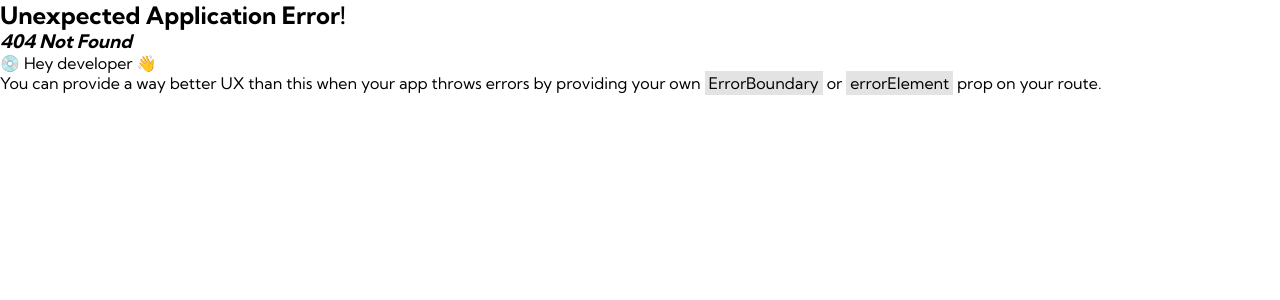
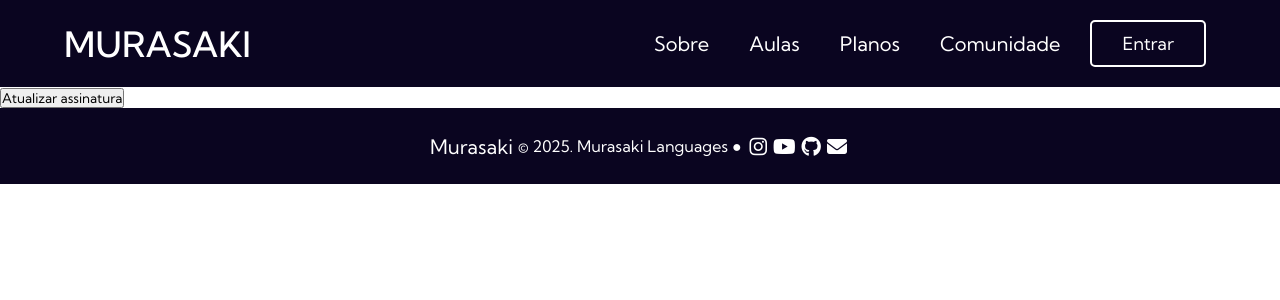
Before and after one commit to luisgomes2002/Murasaki-Languages, a React (Vite) app: page /user-page in a window 1280 px wide. Before the commit this address had no page. Shown: the top 300 px of the page. Built offline with nearby package versions, Linux system fonts and the light colour scheme.

Commit message:
feat: user page

```diff
--- /dev/null
+++ b/src/pages/user/user-page.tsx
@@ -0,0 +1,34 @@
+import { useContext } from "react";
+import Footer from "../../components/footer/footer";
+import PurpleHeader from "../../components/purple-header/purple-header";
+import { UserContext } from "../../context/user-context";
+import "./user-page.scss";
+
+const UserPage = () => {
+  const userContext = useContext(UserContext);
+
+  let link = "https://billing.stripe.com/p/login/test_14A5kwgxi8EaasegxYefC00";
+
+  return (
+    <div>
+      <PurpleHeader />
+
+      <div>
+        <button
+          onClick={() =>
+            window.open(
+              link + "?prefilled_email=" + userContext?.user.sub,
+              "_blank",
+            )
+          }
+        >
+          Atualizar assinatura
+        </button>
+      </div>
+
+      <Footer />
+    </div>
+  );
+};
+
+export default UserPage;
--- a/src/routes.tsx
+++ b/src/routes.tsx
@@ -5,6 +5,7 @@
 import Subscription from "./pages/subscription/subscription";
 import SubscriptionUpdate from "./pages/subscription-update/subscription-update";
 import Dashboard from "./pages/dashboard/dashboard";
+import UserPage from "./pages/user/user-page";
 
 const Router = createBrowserRouter([
   {
@@ -33,6 +34,10 @@
         path: "/private-dashboard",
         element: <Dashboard />,
       },
+      {
+        path: "/user-page",
+        element: <UserPage />,
+      },
     ],
   },
 ]);
```
Also changed, not shown: src/pages/user/user-page.scss (added).
